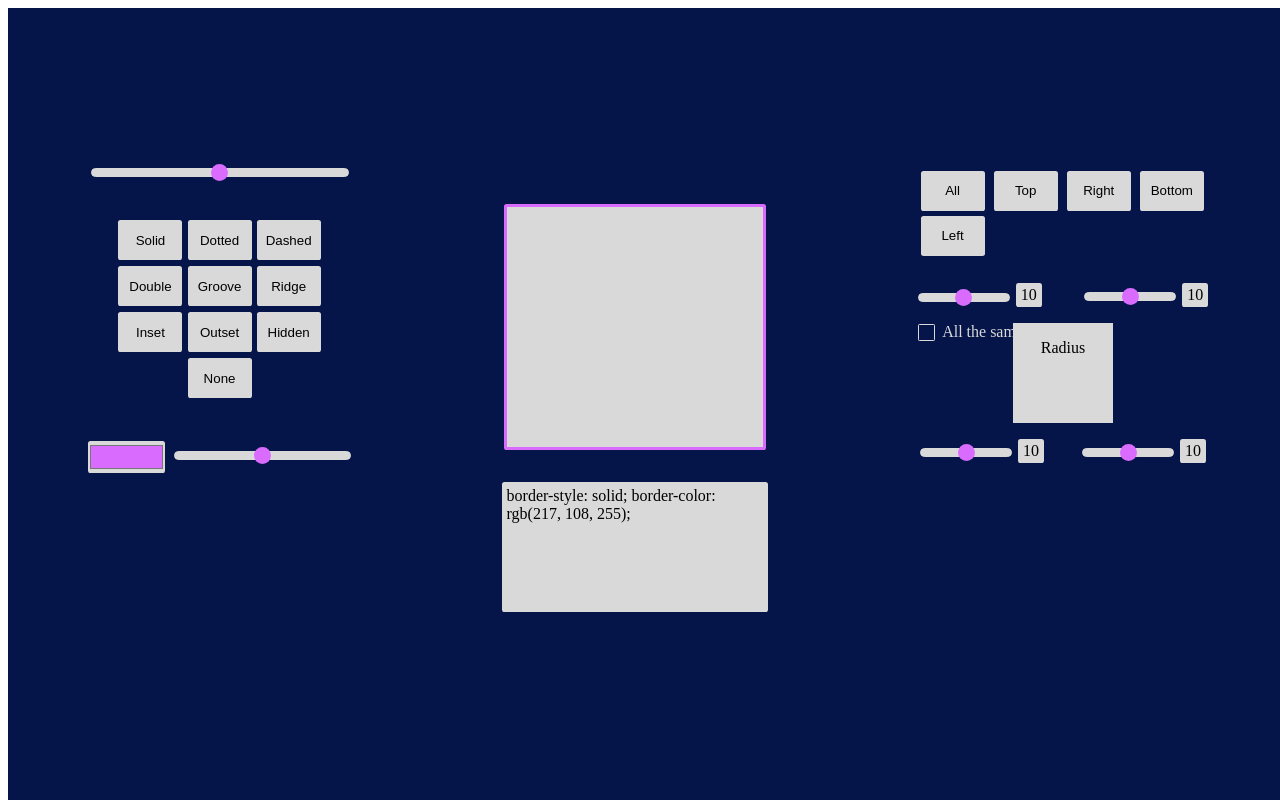
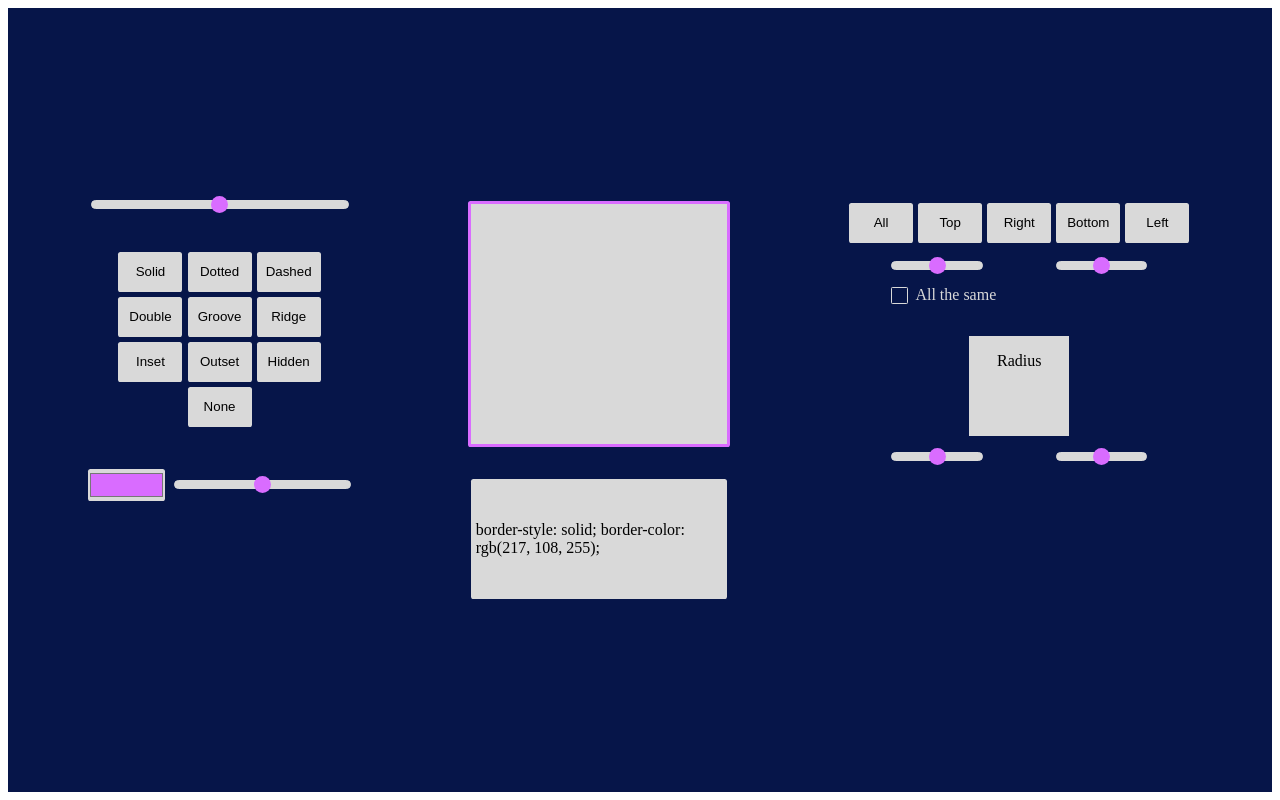
Before and after one commit to NicoleHlnd/borderCssPreview, a plain HTML site: page index.html in a window 1280 px wide. Drawn offline with Linux system fonts and the light colour scheme.

Commit message:
manutenção

```diff
--- a/index.css
+++ b/index.css
@@ -1,25 +1,25 @@
 .container {
-    position: absolute;
     display: flex;
-    flex:1;
-    flex-direction: row;
+    flex: 1;
     justify-content: center;
     align-items: center;
+    flex-direction: row;
     background-color: #061549;
     height: 100%;
     width: 100%;
 }
 .bord {
-
+    display: flex;
     border:none;
     border-radius: 0.2vw;
     justify-content: center;
     align-items: center;
-    background-color: #D9D9D9;
     height:30vh;
     width: 20vw;
+    background-color: #D9D9D9;
 }
 .cod {
+    align-items: center;
     text-align: right;
     display: flex;
     border: none;
@@ -30,7 +30,6 @@
     width: 20vw;
 }
 .grupo2{
-
     align-self:center;
     display:flex;
     flex-direction: column;
@@ -38,17 +37,18 @@
     margin-bottom: 20vh;
     margin-left: 10vh;
     margin-right: 10vh;
-    height: 40vh;
+    height: 30vh;
     width: 30vw;
 }
 .grupo1{
+    flex-wrap: wrap;
+    flex-direction: column;
     display: flex;
     justify-content: center;
     align-items: center;
-    flex-direction: column;
-    width: 50vw;
+    flex-direction: center;
+    width: 60vw;
     height: 100vh;
-
 }
 .buttons{
     display: flex;
@@ -57,6 +57,9 @@
     justify-content: center;
     height: 23vh;
     width: 18vw;
+}
+.buttons2{
+    display: flex;
 }
 .button{
     background-color: #D9D9D9;
@@ -89,7 +92,7 @@
     border-radius: 0.2vw;
     width: 6vw;
     height: 4vh;
-    background-color:#D9D9D9 ;
+    background-color:#D9D9D9;
 }
 #slideColor{
     -webkit-appearance: none;
@@ -114,11 +117,12 @@
     flex-direction: row;
 }
 .qbord{
+    display: flex;
+    flex:1;
     justify-content: center;
     align-items: center;
     flex-direction: column;
     display: flex;
-    flex:1;
 }
 #radius{
     border:none;
@@ -129,24 +133,15 @@
 }
 .rangeDiv{
     display: flex;
+    width: 20vw;
+    justify-content: space-between;
     margin-top: 2vh;
     margin-bottom: 2vh;
-}
-.rangeNumber{
-    margin-right: 3vw;
-    margin-left: 0.5vw;
-    text-align: center;
-    border:none;
-    border-radius: 0.2vw;
-    height: 3vh;
-    width: 2vw;
-    background-color: #D9D9D9;
 }
 .ranger{
     -webkit-appearance: none;
     background: #D9D9D9;
     height: 7px;
-    margin-top: 0.7vw;
     border-radius: 9px;
     width:7vw;
 }
@@ -160,9 +155,6 @@
     cursor: pointer;
 }
 .radiusWithCheckDiv{
-    align-items: center;
-    height: 3vh;
-    width:13vw ;
     display: flex;
     flex-wrap: wrap;
 }
@@ -183,3 +175,7 @@ input:checked{
     text-align: start;
     padding: 5px;
 }
+#checkAll{
+    display: flex;
+    align-items: center;
+}
--- a/index.html
+++ b/index.html
@@ -51,7 +51,7 @@
             <div class="grupo1">
                 <div class="bord" id=endBord>
                 </div>
-               <div class="cod" id="cssCod">
+               <div class="cod" >
                     <p id="cssCod"></p>
                 </div>
             </div>
@@ -76,19 +76,17 @@
                 <div class="qbord">
                     <div class="rangeDiv">
                         <div class="radiusWithCheckDiv">
-                            <input type="range" class="ranger" id="radiusTopLeft" style="margin-top:0.3vw;">
+                            <input type="range" class="ranger" id="radiusTopLeft" >
                             </input>
-                            <input class="rangeNumber" value="10">
+                            <div id="checkAll">
+                            <input type="checkbox" id="all">
                             </input>
-                            <input type="checkbox" id="all">
-                            </label>
                             <p>
                                 <span style="color: #D9D9D9;">&nbsp All the same</span>
                             </p>
                         </div>
+                        </div>
                         <input type="range" class="ranger" id="radiusTopRight">
-                        </input>
-                        <input class="rangeNumber" value="10" style="margin-right:0vw">
                         </input>
                     </div>
                     <div id="radius">
@@ -99,11 +97,8 @@
                     <div class="rangeDiv">
                         <input type="range" class="ranger" id="radiusBottomLeft">
                         </input>
-                        <input class="rangeNumber" value="10" >
                         </input>
                         <input type="range" class="ranger" id="radiusBottomRight">
-                        </input>
-                        <input class="rangeNumber" value="10" style="margin-right:0vw">
                         </input>
                     </div>
                 </div>
```
